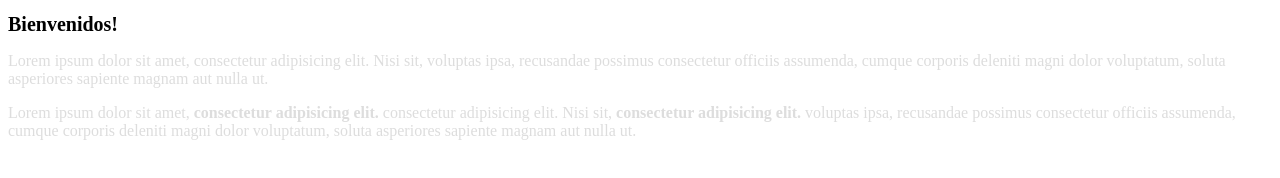
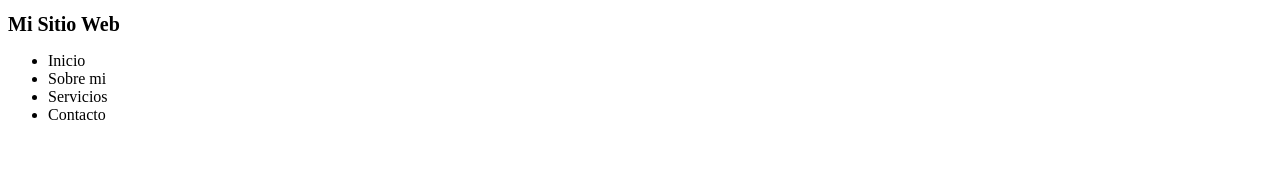
Before and after one commit to brighamherrera/miweb, a plain HTML site: page index.html in a window 1280 px wide. Drawn offline with Linux system fonts and the light colour scheme.

Commit message:
Agregando estructura del emcabezado

```diff
--- a/index.html
+++ b/index.html
@@ -8,14 +8,17 @@
 </head>
 <body>
 
-	<h1>Bienvenidos!</h1>
-
-
-	<p>Lorem ipsum dolor sit amet, consectetur adipisicing elit. Nisi sit, voluptas ipsa, recusandae possimus consectetur officiis assumenda, cumque corporis deleniti magni dolor voluptatum, soluta asperiores sapiente magnam aut nulla ut.</p>
-
-	<p>Lorem ipsum dolor sit amet, <strong>consectetur adipisicing elit.</strong> consectetur adipisicing elit. Nisi sit, <strong>consectetur adipisicing elit.</strong> voluptas ipsa, recusandae possimus consectetur officiis assumenda, cumque corporis deleniti magni dolor voluptatum, soluta asperiores sapiente magnam aut nulla ut.</p>
-
-
+      <div class="container">
+      	<header>
+      		<h1 class="logo">Mi Sitio Web</h1>
+      		<ul>
+      			<li>Inicio</li>
+      			<li>Sobre mi</li>
+      			<li>Servicios</li>
+      			<li>Contacto</li>
+      		</ul>
+      	</header>
+      </div>
 
 </body>
 </html>
```
